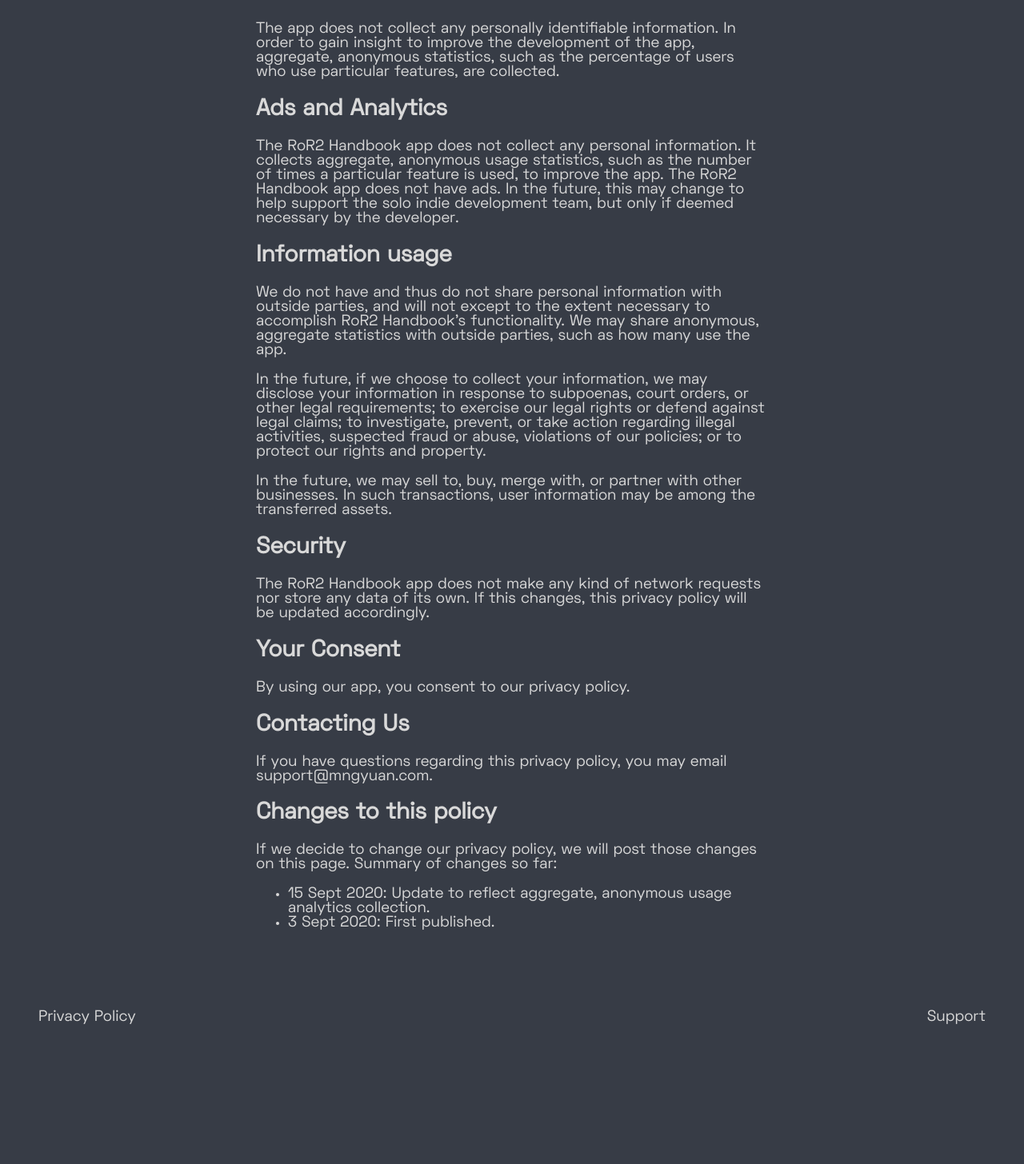
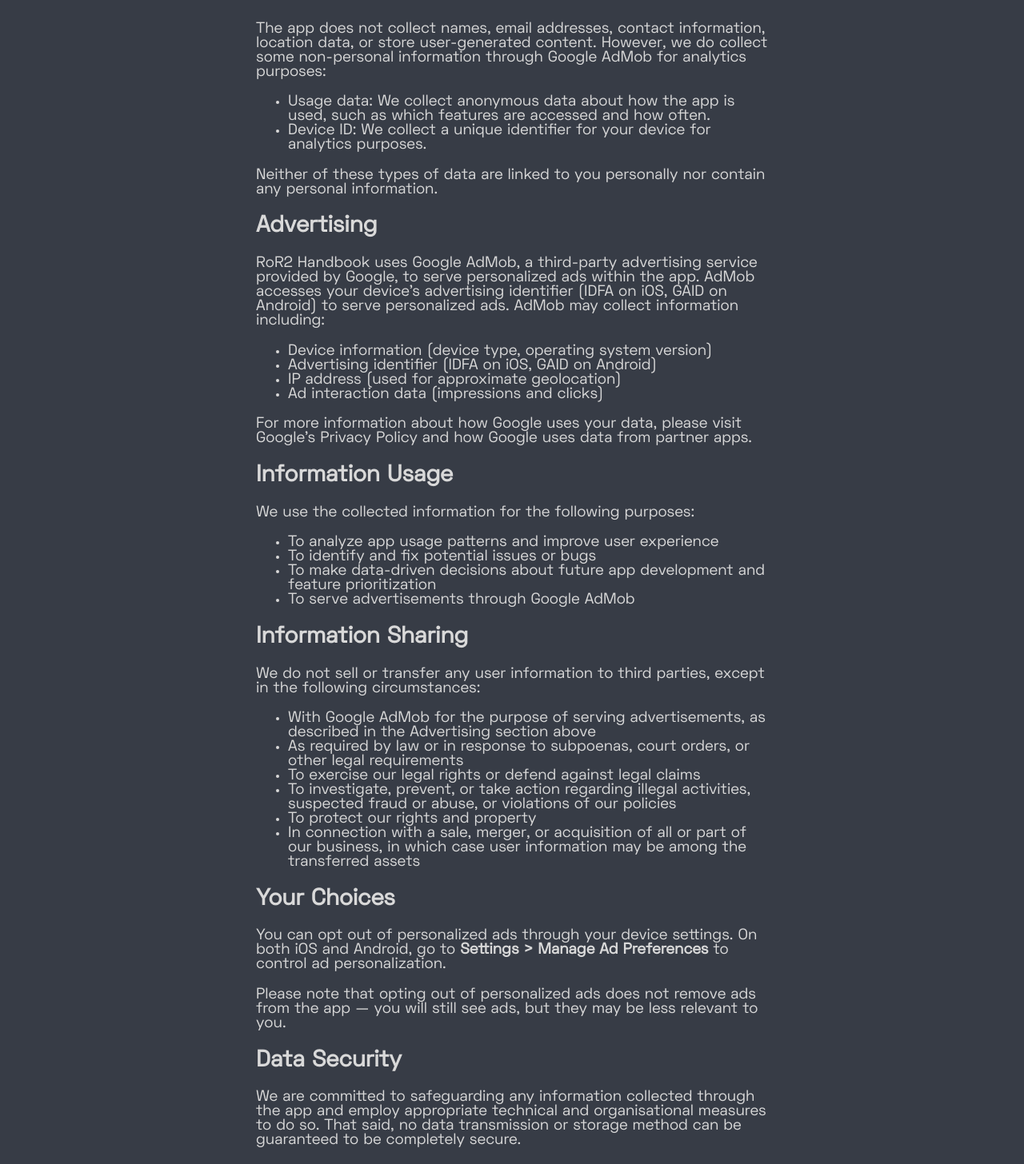
Before and after one commit to mngyuan/ror2handbook-landing, a Next.js app: page /privacy-policy in a window 1280 px wide. Shown: the part 347-1803 px from the top of the page at 80% size. Before the commit the page ends 1661 px from the top, so only its background shows below. Built offline with nearby package versions, Linux system fonts and the light colour scheme.

Commit message:
update privacy policy to mention ads

```diff
--- a/pages/privacy-policy.js
+++ b/pages/privacy-policy.js
@@ -9,49 +9,114 @@
         This policy applies to all information collected by the RoR2 Handbook
         app for iPhone and any other devices and platforms.
       </p>
-      <h2>Information we collect</h2>
+      <h2>Information We Collect</h2>
       <p>
-        The app does not collect any personally identifiable information. In
-        order to gain insight to improve the development of the app, aggregate,
-        anonymous statistics, such as the percentage of users who use particular
-        features, are collected.
+        The app does not collect names, email addresses, contact information,
+        location data, or store user-generated content. However, we do collect
+        some non-personal information through Google AdMob for analytics
+        purposes:
       </p>
-      <h2>Ads and Analytics</h2>
+      <ul>
+        <li>
+          Usage data: We collect anonymous data about how the app is used, such
+          as which features are accessed and how often.
+        </li>
+        <li>
+          Device ID: We collect a unique identifier for your device for
+          analytics purposes.
+        </li>
+      </ul>
       <p>
-        The RoR2 Handbook app does not collect any personal information. It
-        collects aggregate, anonymous usage statistics, such as the number of
-        times a particular feature is used, to improve the app. The RoR2
-        Handbook app does not have ads. In the future, this may change to help
-        support the solo indie development team, but only if deemed necessary by
-        the developer.
+        Neither of these types of data are linked to you personally nor contain
+        any personal information.
       </p>
-      <h2>Information usage</h2>
+      <h2>Advertising</h2>
       <p>
-        We do not have and thus do not share personal information with outside
-        parties, and will not except to the extent necessary to accomplish RoR2
-        Handbook’s functionality. We may share anonymous, aggregate statistics
-        with outside parties, such as how many use the app.
+        RoR2 Handbook uses Google AdMob, a third-party advertising service
+        provided by Google, to serve personalized ads within the app. AdMob
+        accesses your device&apos;s advertising identifier (IDFA on iOS, GAID
+        on Android) to serve personalized ads. AdMob may collect information
+        including:
       </p>
-
+      <ul>
+        <li>Device information (device type, operating system version)</li>
+        <li>Advertising identifier (IDFA on iOS, GAID on Android)</li>
+        <li>IP address (used for approximate geolocation)</li>
+        <li>Ad interaction data (impressions and clicks)</li>
+      </ul>
       <p>
-        In the future, if we choose to collect your information, we may disclose
-        your information in response to subpoenas, court orders, or other legal
-        requirements; to exercise our legal rights or defend against legal
-        claims; to investigate, prevent, or take action regarding illegal
-        activities, suspected fraud or abuse, violations of our policies; or to
-        protect our rights and property.
+        For more information about how Google uses your data, please visit{' '}
+        <a
+          href="https://policies.google.com/privacy"
+          target="_blank"
+          rel="noopener noreferrer"
+        >
+          Google&apos;s Privacy Policy
+        </a>{' '}
+        and{' '}
+        <a
+          href="https://policies.google.com/technologies/partner-sites"
+          target="_blank"
+          rel="noopener noreferrer"
+        >
+          how Google uses data from partner apps
+        </a>
+        .
       </p>
-
+      <h2>Information Usage</h2>
+      <p>We use the collected information for the following purposes:</p>
+      <ul>
+        <li>To analyze app usage patterns and improve user experience</li>
+        <li>To identify and fix potential issues or bugs</li>
+        <li>
+          To make data-driven decisions about future app development and feature
+          prioritization
+        </li>
+        <li>To serve advertisements through Google AdMob</li>
+      </ul>
+      <h2>Information Sharing</h2>
       <p>
-        In the future, we may sell to, buy, merge with, or partner with other
-        businesses. In such transactions, user information may be among the
-        transferred assets.
+        We do not sell or transfer any user information to third parties, except
+        in the following circumstances:
       </p>
-      <h2>Security</h2>
+      <ul>
+        <li>
+          With Google AdMob for the purpose of serving advertisements, as
+          described in the Advertising section above
+        </li>
+        <li>
+          As required by law or in response to subpoenas, court orders, or other
+          legal requirements
+        </li>
+        <li>To exercise our legal rights or defend against legal claims</li>
+        <li>
+          To investigate, prevent, or take action regarding illegal activities,
+          suspected fraud or abuse, or violations of our policies
+        </li>
+        <li>To protect our rights and property</li>
+        <li>
+          In connection with a sale, merger, or acquisition of all or part of
+          our business, in which case user information may be among the
+          transferred assets
+        </li>
+      </ul>
+      <h2>Your Choices</h2>
       <p>
-        The RoR2 Handbook app does not make any kind of network requests nor
-        store any data of its own. If this changes, this privacy policy will be
-        updated accordingly.
+        You can opt out of personalized ads through your device settings. On
+        both iOS and Android, go to{' '}
+        <strong>Settings &gt; Manage Ad Preferences</strong> to control ad
+        personalization.
+      </p>
+      <p>
+        Please note that opting out of personalized ads does not remove ads from
+        the app — you will still see ads, but they may be less relevant to you.
+      </p>
+      <h2>Data Security</h2>
+      <p>
+        We are committed to safeguarding any information collected through the
+        app and employ appropriate technical and organisational measures to do
+        so. That said, no data transmission or storage method can be guaranteed
+        to be completely secure.
       </p>
       <h2>Your Consent</h2>
       <p>By using our app, you consent to our privacy policy.</p>
@@ -74,6 +139,10 @@
       </p>
       <ul>
         <li>
+          4 Mar 2026: Update to include information about Google AdMob
+          personalized ads and IDFA usage
+        </li>
+        <li>
           15 Sept 2020: Update to reflect aggregate, anonymous usage analytics
           collection.
         </li>
```
